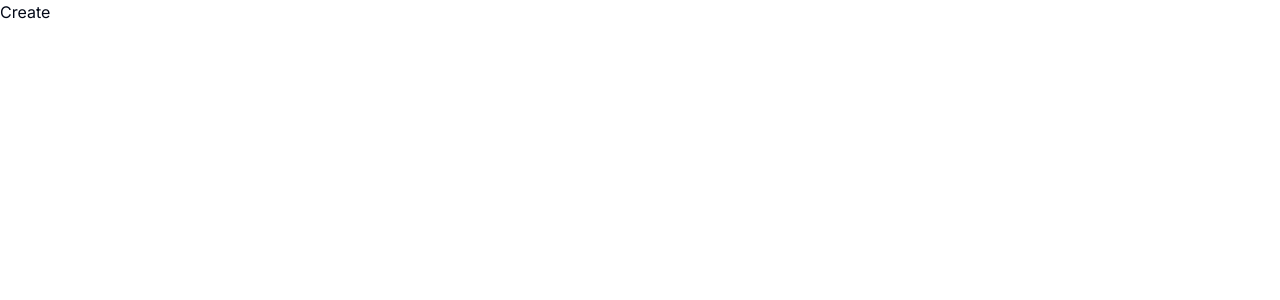
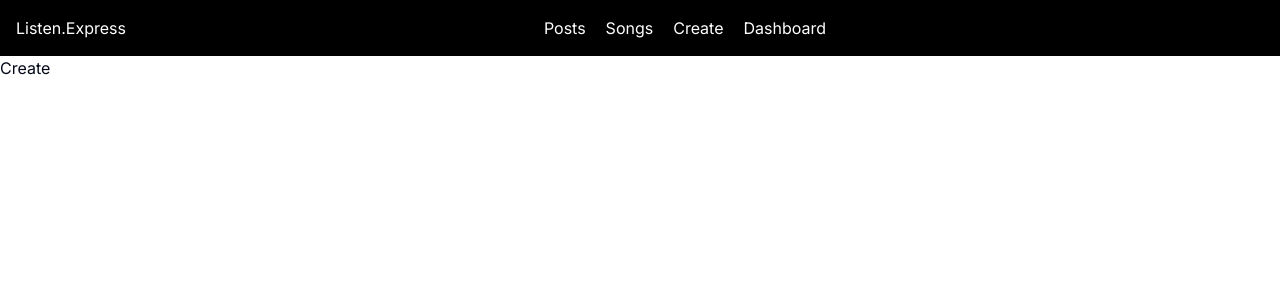
Before and after one commit to Raahim-Rubaiyat-Teertho/CSE470-project, a Next.js app in the folder frontend/: page /create in a window 1280 px wide. Shown: the top 300 px of the page. Built offline with nearby package versions, Linux system fonts and the light colour scheme; no server answers.

Commit message:
navbar and pages

```diff
--- a/frontend/src/app/create/page.jsx
+++ b/frontend/src/app/create/page.jsx
@@ -1,5 +1,12 @@
+'use client'
+
+import Navbar from "@/components/ui/navbar";
+
 export default function Create() {
     return(
-        <div>Create</div>
+        <div>
+            <Navbar />
+            <p>Create</p>
+        </div>
     )
 }
--- a/frontend/src/app/posts/page.jsx
+++ b/frontend/src/app/posts/page.jsx
@@ -1,5 +1,12 @@
+'use client'
+
+import Navbar from "@/components/ui/navbar";
+
 export default function Posts() {
     return(
-        <div>Posts</div>
+        <div>
+            <Navbar />
+            <p>Posts</p>
+        </div>
     )
 }
--- a/frontend/src/app/songs/page.jsx
+++ b/frontend/src/app/songs/page.jsx
@@ -1,5 +1,12 @@
+'use client'
+
+import Navbar from "@/components/ui/navbar"
+
 export default function Songs() {
     return(
-        <div>Songs</div>
+        <div>
+            <Navbar />
+            <p>Songs</p>
+        </div>
     )
 }
--- a/frontend/src/components/ui/navbar.jsx
+++ b/frontend/src/components/ui/navbar.jsx
@@ -1,9 +1,19 @@
-"use client"
 import { getSessionId } from "@/app/login/handleSessions";
 import Link from "next/link";
+import { useState, useEffect } from "react";
 
-export default async function Navbar () {
-    const sess = await getSessionId()
+
+export default function Navbar () {
+    const [sess, setSess] = useState('');
+
+    useEffect(() => {
+        async function fetchData() {
+          const sessionId = await getSessionId();
+          setSess(sessionId);
+        }
+
+        fetchData();
+      }, []);
 
     return (
         <div className="flex justify-between p-4 bg-black text-white">
@@ -15,11 +25,11 @@ export default async function Navbar () {
                 <div className="pr-5"><Link href="../posts">Posts</Link></div>
                 <div className="pr-5"><Link href="../songs">Songs</Link></div>
                 <div className="pr-5"><Link href="../create">Create</Link></div>
-                <div className="pr-5"><Link href={`../users/${sess}`}></Link></div>
+                <div className="pr-5"><Link href={`../user/${sess}`}>Dashboard</Link></div>
             </div>
 
             <div>
-                Logout
+                <p></p>
             </div>
         </div>
     )
```
